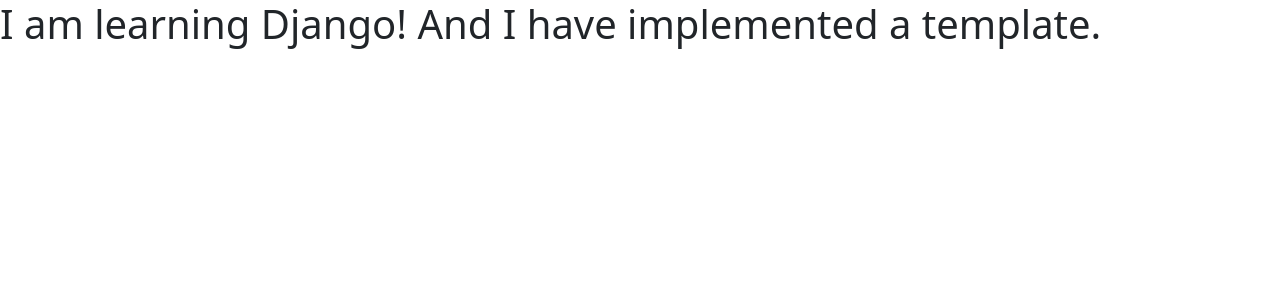
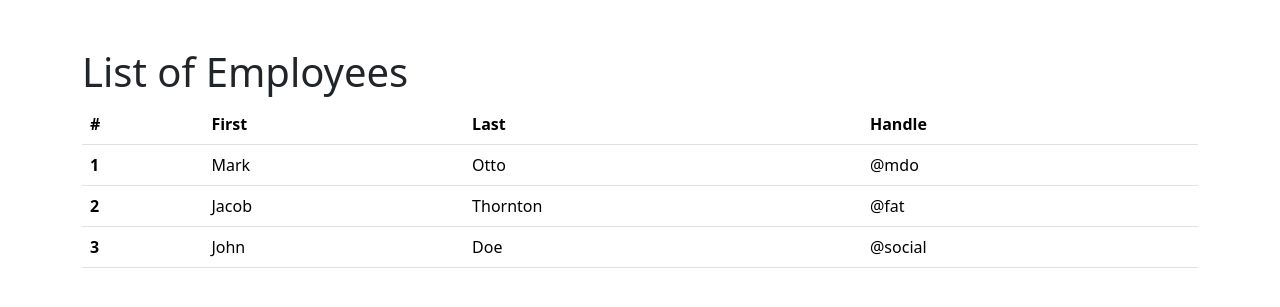
Before and after one commit to AtharvaBOT7/Django-Practice, a Django app: page / in a window 1280 px wide. Shown: the top 307 px of the page. Run offline with Django 5.2, Linux system fonts and the light colour scheme.

Commit message:
implemented employee list using bootstrap

```diff
--- a/Notes.txt
+++ b/Notes.txt
@@ -90,3 +90,6 @@ Step 5: This is the last step now, we will go to settings.py and inside there, w
 
 ### Implementing Bootstrap in our Django Project
 Bootstrap is a responsive framework for designing intuitive webpages. Bootstrap gives us ready made things like forms, tables etc etc, but we need to map the classes correctly to CSS and HTML. To include bootstrap, we need to include CDN (Content Delivery Network) to our project.
+
+Step 1: We just go to getbootstrap.com and copy the 2 CDN links and paste it just above the head tag in our home.html code, this will include bootstrap in our project.
+Step 2: Then we will create a div tag and inside the div tag a container class and then we will paste the table code to see the styling automatically done by bootstrap.
--- a/templates/home.html
+++ b/templates/home.html
@@ -12,7 +12,39 @@
 </head>
 <body>
 
-  <h1>I am learning Django! And I have implemented a template.</h1>
+  <div class = "container pt-5">
+      <h1>List of Employees</h1>
+    <table class="table">
+  <thead>
+    <tr>
+      <th scope="col">#</th>
+      <th scope="col">First</th>
+      <th scope="col">Last</th>
+      <th scope="col">Handle</th>
+    </tr>
+  </thead>
+  <tbody>
+    <tr>
+      <th scope="row">1</th>
+      <td>Mark</td>
+      <td>Otto</td>
+      <td>@mdo</td>
+    </tr>
+    <tr>
+      <th scope="row">2</th>
+      <td>Jacob</td>
+      <td>Thornton</td>
+      <td>@fat</td>
+    </tr>
+    <tr>
+      <th scope="row">3</th>
+      <td>John</td>
+      <td>Doe</td>
+      <td>@social</td>
+    </tr>
+  </tbody>
+</table>
+  </div>
 
 </body>
 </html>
```
